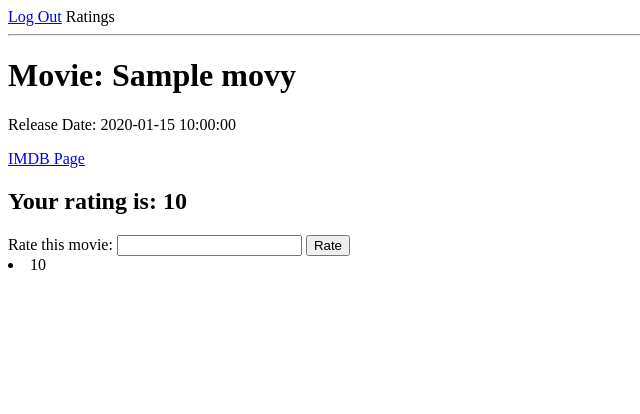
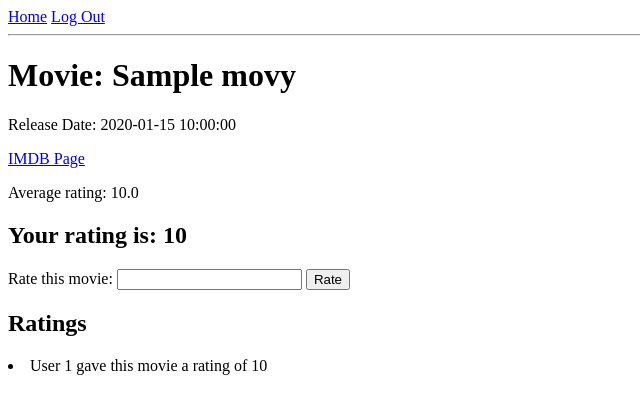
Before and after one commit to Gerdie/ratings, a Flask app: page /movies/1 in a window 1280 px wide. Shown: the top 414 px of the page, without its empty margins (0-640 px from the left). Run offline with Flask 2, Linux system fonts and the light colour scheme; the visitor is signed in with stand-in values (Sample User, id 1); tables that the repository leaves empty hold one stand-in row (values such as "Sample post").

Commit message:
Implemented Pearson predictive algorithm

```diff
--- a/server.py
+++ b/server.py
@@ -56,7 +56,35 @@ def show_movie_page(movie_id):
     """Show individual movie's info"""
 
     movie = Movie.query.get(movie_id)
-    return render_template("movie_page.html", movie=movie)
+    user_id = session.get("user_id")
+    if user_id:
+        user_rating = Rating.query.filter_by(
+            movie_id=movie_id, user_id=user_id).first()
+
+    else:
+        user_rating = None
+
+    # Get average rating of movie
+
+    rating_scores = [r.score for r in movie.ratings]
+    avg_rating = float(sum(rating_scores)) / len(rating_scores)
+
+    prediction = None
+
+    # Prediction code: only predict if the user hasn't rated it.
+
+    if (not user_rating) and user_id:
+        user = User.query.get(user_id)
+        if user:
+            prediction = user.predict_rating(movie)
+
+    return render_template(
+        "movie_page.html",
+        movie=movie,
+        user_rating=user_rating,
+        average=avg_rating,
+        prediction=prediction
+        )
 
 
 @app.route("/movies/<movie_id>", methods=["POST"])
@@ -78,7 +106,7 @@ def rate_movie_page(movie_id):
     db.session.add(rating)
     db.session.commit()
 
-    return render_template("movie_page.html", movie=movie)
+    return redirect("/movies/%s" % movie_id)
 
 
 @app.route("/login")
--- a/templates/base.html
+++ b/templates/base.html
@@ -3,6 +3,8 @@
 <head>
   <title>Ratings</title>
 </head>
+
+<a href="/">Home</a>
 
 {% if "user_id" in session %}
     <a href="/logout">Log Out</a>
@@ -11,7 +13,7 @@
 {% endif %}
 
 <body>
-  Ratings
+
   <hr>
   {% with messages = get_flashed_messages() %}
     {% if messages %}
--- a/templates/login_form.html
+++ b/templates/login_form.html
@@ -5,9 +5,9 @@
 
 <form action="/login" method="POST">
     <label for="email">Email:</label>
-    <input id="email" name="email" type="email">
+    <input id="email" name="email" type="email" required>
     <label for="password">Password:</label>
-    <input id="password" name="password" type="text">
+    <input id="password" name="password" type="text" required>
     <input type="submit" value="Log In">
 </form>
 
--- a/templates/movie_page.html
+++ b/templates/movie_page.html
@@ -9,6 +9,10 @@
         <a href="{{ movie.imdb_url}}">IMDB Page</a>
     {% endif %}
     {% if "user_id" in session %}
+        <p>Average rating: {{ average }}</p>
+        {% if prediction %}
+            <p>We predict you will rate this movie {{ prediction }}.</p>
+        {% endif %}
         {% for rating in movie.ratings %}
             {% if session["user_id"] == rating.user_id %}
                 <h2>Your rating is: {{ rating.score }} </h2>
@@ -22,8 +26,9 @@
     {% endif %}
 
     {% if movie.ratings %}
+        <h2>Ratings</h2>
         {% for rating in movie.ratings %}
-        <li>{{ rating.score }}</li>
+        <li>User {{ rating.user_id}} gave this movie a rating of {{ rating.score }}</li>
         {% endfor %}
     {% endif %}
 
```
Also changed, not shown: model.py (+46 -0 lines), templates/user_page.html (line endings or trailing spaces), 3 other files.
